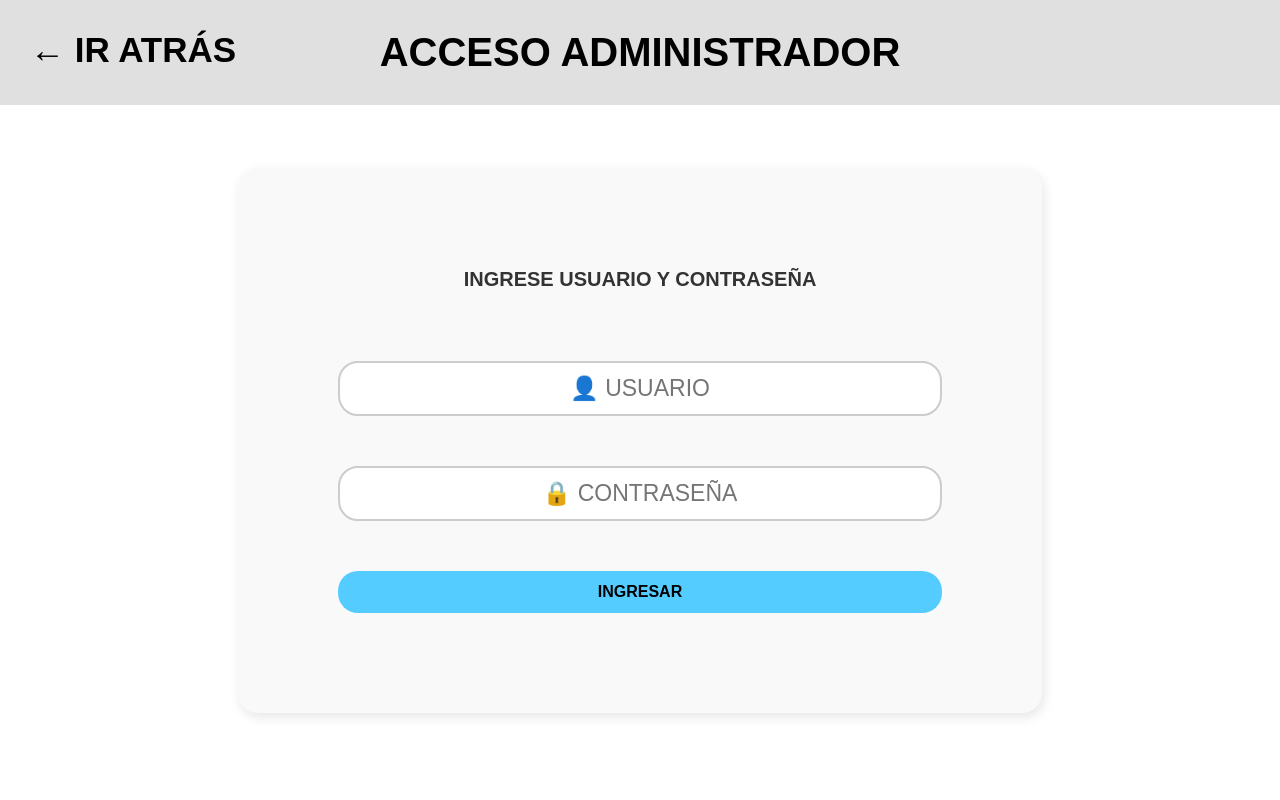
After one commit to CallmeDrift/SIGIC, a Flask app: page /login in a window 1280 px wide. The commit adds this page. Run offline with Flask 3, Linux system fonts and the light colour scheme.

Commit message:
añadido panel de admin y otras cositas

```diff
--- a/app.py
+++ b/app.py
@@ -15,6 +15,10 @@ def admin():
 @app.route('/cabecera')
 def cabecera():
     return render_template('cabecera.html')
+
+@app.route('/login')
+def login():
+    return render_template('LoginAdmin.html')
 
 @app.route('/comunicados')
 def comunicados():
--- /dev/null
+++ b/templates/LoginAdmin.html
@@ -0,0 +1,98 @@
+<!DOCTYPE html>
+<html lang="es">
+<head>
+  <meta charset="UTF-8">
+  <title>Login Admin</title>
+  <style>
+body {
+  font-family: 'Arial', sans-serif;
+  background: #ffffff;
+  margin: 0;
+  display: flex;
+  flex-direction: column;
+  align-items: center;
+  justify-content: center;
+  height: 100vh;
+}
+
+header {
+  background-color: #e0e0e0;
+  width: 100%;
+  padding: 30px;
+  font-size: 40px;
+  font-weight: bold;
+  text-align: center;
+  position: absolute;
+  top: 0;
+}
+
+.ir-atras {
+  position: absolute;
+  top: 30px;
+  left: 30px;
+  font-size: 35px;
+  font-weight: bold;
+  cursor: pointer;
+  background-color: transparent;
+  border: none;
+  color: #000;
+}
+
+.login-box {
+  display: flex;
+  flex-direction: column;
+  gap: 50px;
+  background-color: #f9f9f9;
+  padding: 100px;
+  border-radius: 20px;
+  box-shadow: 2px 4px 12px rgba(0, 0, 0, 0.1);
+  margin-top: 80px;
+}
+
+.login-box h1 {
+  margin: 0 0 20px;
+  font-size: 20px;
+  color: #333;
+  font-weight: bold;
+  text-align: center;
+}
+
+input {
+  padding: 12px 150px;
+  border: 2px solid #ccc;
+  border-radius: 20px;
+  font-size: 23px;
+  width: 300px;
+  text-align: center;
+}
+
+button {
+  padding: 12px;
+  border: none;
+  background-color: #55ccff;
+  color: #000;
+  font-size: 16px;
+  font-weight: bold;
+  border-radius: 20px;
+  cursor: pointer;
+  transition: background-color 0.3s;
+}
+
+button:hover {
+  background-color: #00bfff;
+}
+  </style>
+</head>
+<body>
+  <header>ACCESO ADMINISTRADOR</header>
+
+  <div class="ir-atras" onclick="location.href='/'">← IR ATRÁS</div>
+
+  <div class="login-box">
+    <h1>INGRESE USUARIO Y CONTRASEÑA</h1>
+    <input type="text" placeholder="👤 USUARIO">
+    <input type="password" placeholder="🔒 CONTRASEÑA">
+    <button onclick="location.href='/admin'">INGRESAR</button>
+  </div>
+</body>
+</html>
```
Also changed, not shown: templates/admin.html (+71 -137 lines), templates/consulta.html (+0 -12 lines), templates/index.html (+32 -3 lines), templates/vehiculos.html (deleted, +0 -134 lines), static/imagen/fondo 2.jpg (deleted), static/imagen/fondo.jpg (deleted).
